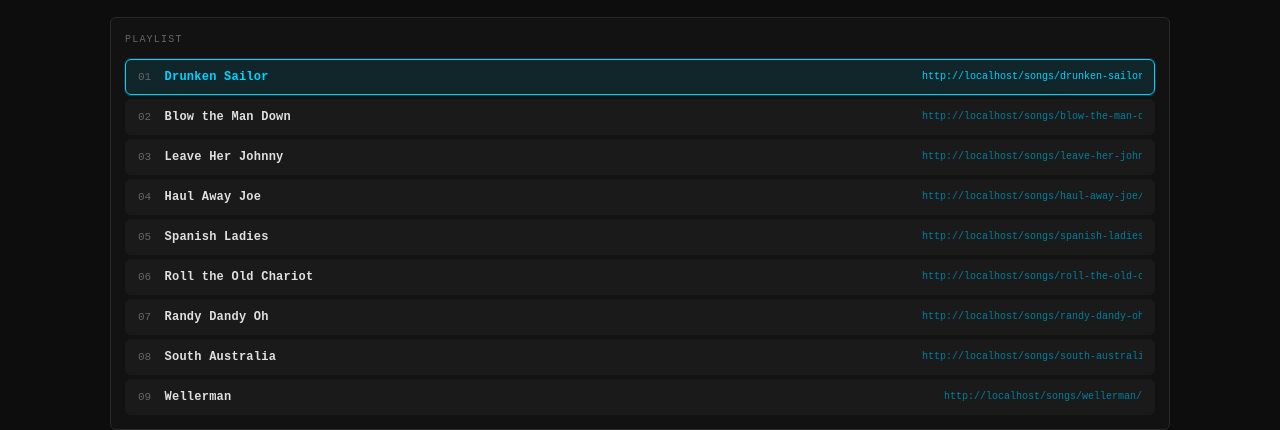
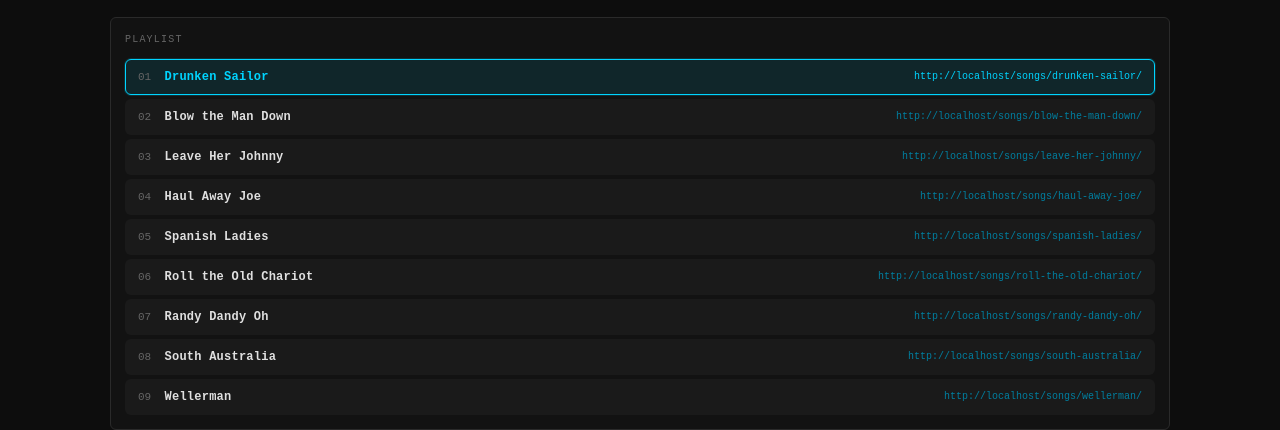
Before and after one commit to TomGarske/ProceduralMusicStudio, a plain HTML site: page index.html in a window 1280 px wide. Shown: the part 160-590 px from the top of the page. Drawn offline with Linux system fonts and the light colour scheme.

Commit message:
Show full standalone URLs in playlist

```diff
--- a/index.html
+++ b/index.html
@@ -273,15 +273,17 @@
     }
     .playlist-item-url {
       display: inline-flex;
-      align-items: center;
+      align-items: flex-start;
+      justify-content: flex-end;
       font-size: 10px;
       line-height: 1.35;
       color: var(--cyan-dim);
       text-decoration: none;
-      white-space: nowrap;
-      max-width: min(42vw, 220px);
-      overflow: hidden;
-      text-overflow: ellipsis;
+      white-space: normal;
+      max-width: min(52vw, 520px);
+      overflow-wrap: anywhere;
+      word-break: break-word;
+      text-align: right;
     }
     .playlist-item-url:hover {
       color: var(--cyan);
```
